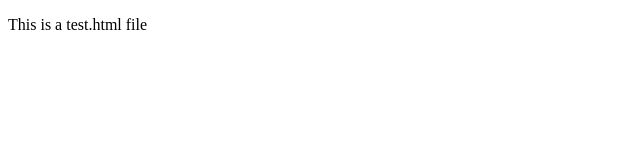
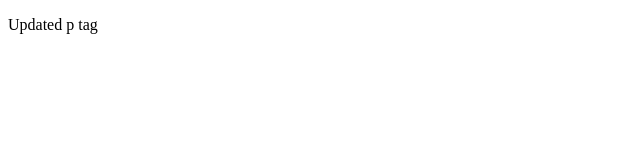
Before and after one commit to myyang19770915/repo, a plain HTML site: page test.html in a window 1280 px wide. Shown: the full height of the page, 0-640 px from the left. Drawn offline with Linux system fonts and the light colour scheme.

Commit message:
Update p tag

```diff
--- a/test.html
+++ b/test.html
@@ -4,6 +4,6 @@
    <title>test.html</title>
 </head>
 <body>
-<p>This is a test.html file</p>
+<p>Updated p tag</p>
 </body>
 </html>
```
